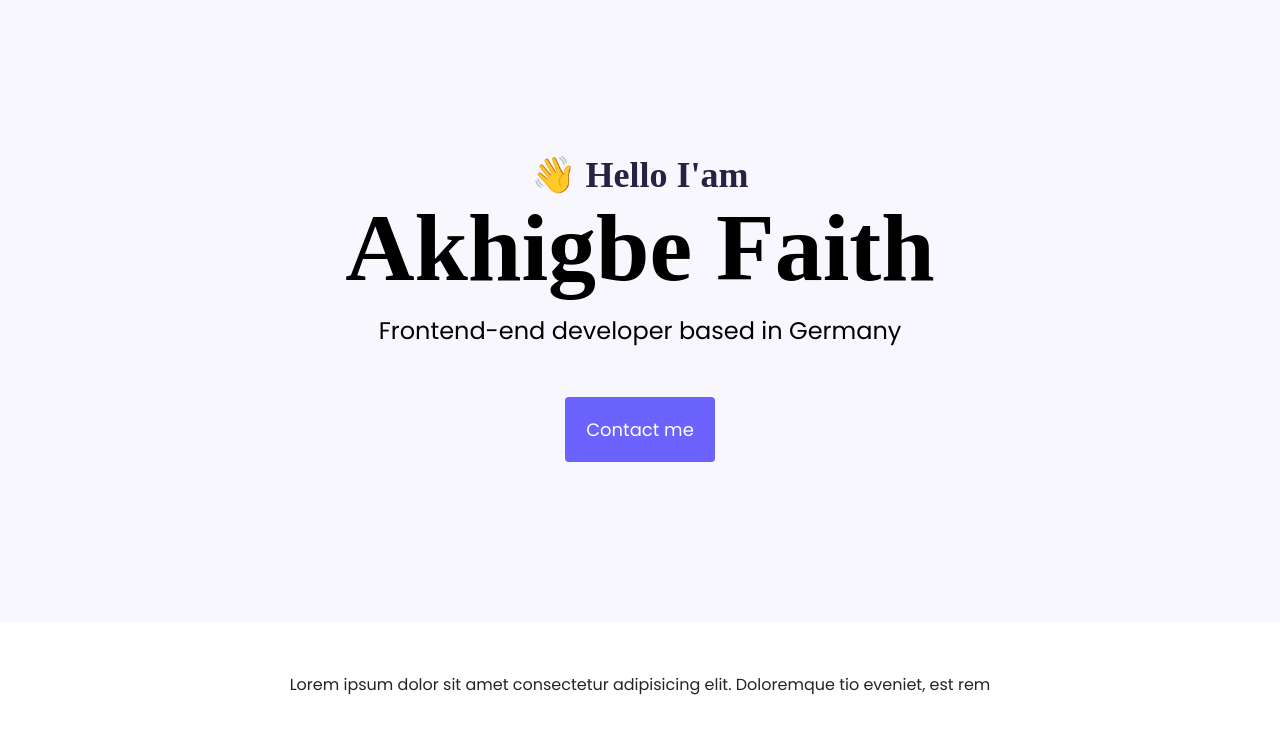
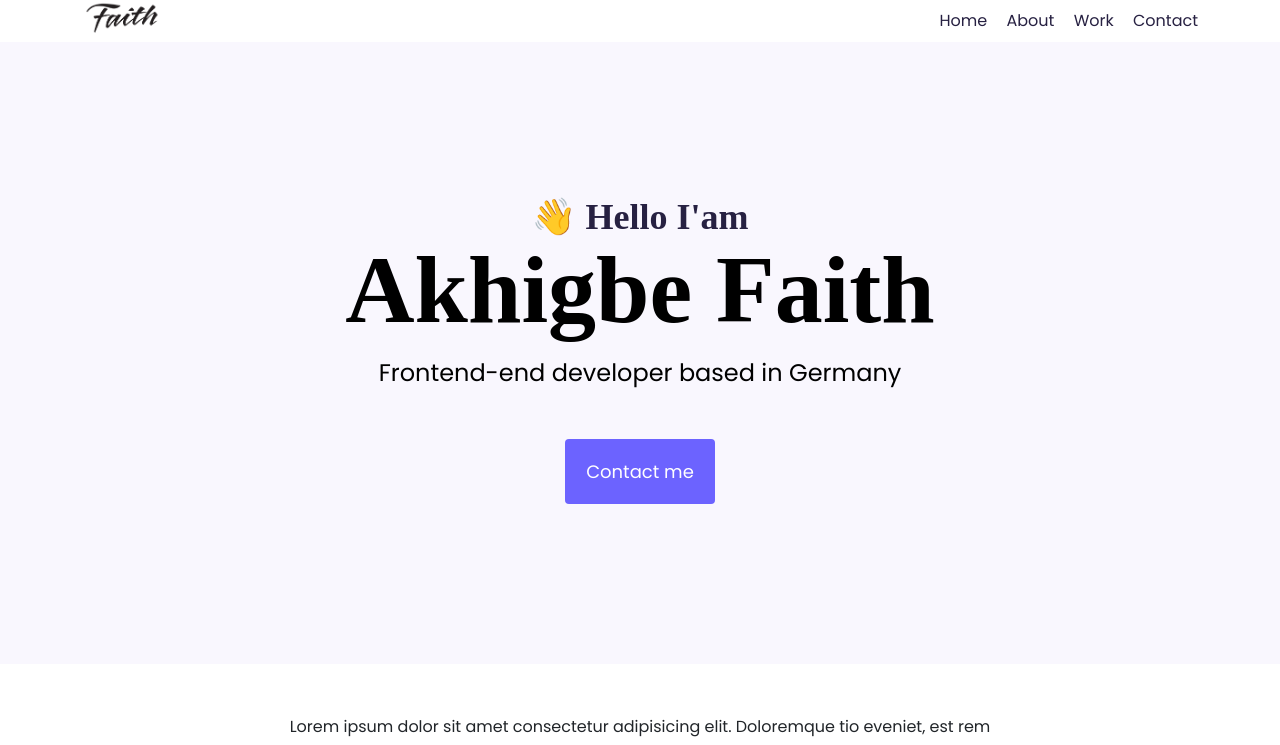
Before and after one commit to Faith-Coding/Portfolio-Project, a plain HTML site: page index.html in a window 1280 px wide. Shown: the top 745 px of the page. Drawn offline with nearby package versions, Linux system fonts and the light colour scheme.

Commit message:
navbar was added

```diff
--- a/index.html
+++ b/index.html
@@ -14,6 +14,25 @@
     <title>Faith Portfolio</title>
   </head>
   <body>
+ <div class="container">
+    <nav class="d-flex justify-content-between">
+
+      <img src="images/logo.png" alt="" class="logo ">
+      <ul>
+        <li><a href="/" class="active">Home</a></li>
+        <li><a href="/about.html">About</a></li>
+        <li><a href="/work.html">Work</a></li>
+        <li><a href="/contact.html">Contact</a></li>
+      </ul>
+      </div>
+    </nav>
+
+
+
+
+
+
+
     <div class="hero">
       <p>👋 Hello I'am</p>
       <h1>Akhigbe Faith</h1>
--- a/src/style.css
+++ b/src/style.css
@@ -34,6 +34,32 @@ p {
   background: var(--secondary-color);
   text-align: center;
   padding: 160px 20px;
+}
+.logo{
+  max-height: 40px;
+}
+nav{
+  padding: 0;
+  margin: 0;
+}
+nav ul{
+  padding: 0;
+  margin: 0;
+}
+nav li{
+  display: inline;
+  list-style: none;
+  line-height: 42px;
+  margin-left: 15px;
+}
+nav a{
+  text-decoration: none;
+  color: #272142;
+  transition: all 100ms ease-in-out
+}
+nav a:hover, nav li.active a{
+  text-decoration: underline;
+  color: var(--branding-color)
 }
 .hero p {
   font-family: var(--heading-font-family);
@@ -133,4 +159,7 @@ padding: 50px 20px;
   max-width: 300px;
 
 }
+nav a{
+  font-size: 14px;
 }
+}
```
Also changed, not shown: about.html (+13 -0 lines), contact.html (+17 -3 lines), work.html (+13 -0 lines), images/logo.png (added).
